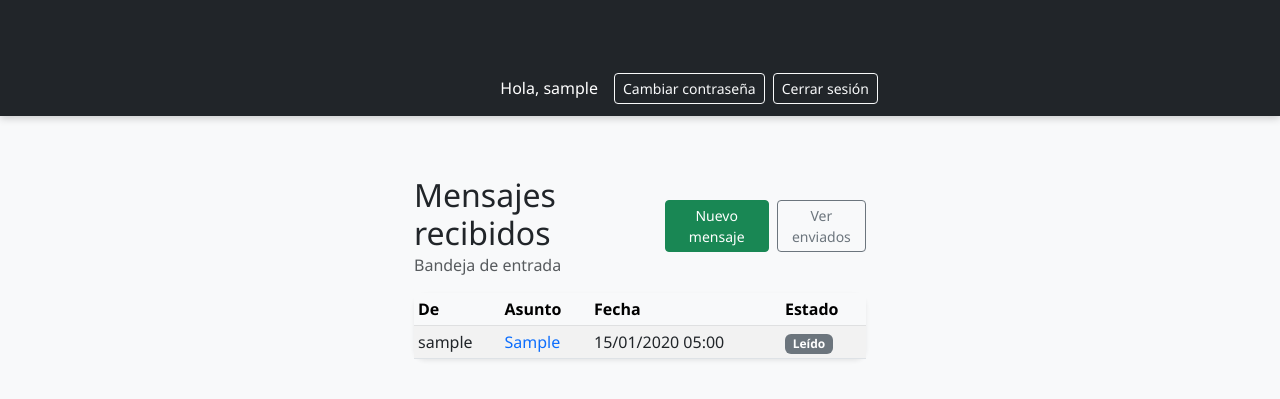
After one commit to raffaello64/plataformaweb, a Django app: page /mensajes/ in a window 1280 px wide. The commit adds this page. Shown: the top 399 px of the page. Run offline with Django 5.2, Linux system fonts and the light colour scheme; a user stored in the database is signed in; tables that the repository leaves empty hold one stand-in row (values such as "Sample post").

Commit message:
se agrega funcionalidad de mensajes

```diff
--- a/repositorio/models.py
+++ b/repositorio/models.py
@@ -3,7 +3,6 @@ En este módulo se establecen las estructuras principales.
 Acá se encuentran los modelos de usuarios, documentos y grupos
 y las correlaciones adentro del programa
 """
-
 
 from django.db import models
 from django.contrib.auth.models import User
@@ -64,3 +63,27 @@ class Perfil(models.Model):
     class Meta:
         verbose_name = "Perfil"
         verbose_name_plural = "Perfiles"
+
+
+class Mensaje(models.Model):
+    remitente = models.ForeignKey(
+        User,
+        on_delete=models.CASCADE,
+        related_name='mensajes_enviados'
+    )
+    destinatario = models.ForeignKey(
+        User,
+        on_delete=models.CASCADE,
+        related_name='mensajes_recibidos'
+    )
+    asunto = models.CharField(max_length=200)
+    contenido = models.TextField()
+    creado = models.DateTimeField(auto_now_add=True)
+    leido = models.BooleanField(default=False)
+
+    def __str__(self):
+        return f"{self.remitente.username} → {self.destinatario.username}: {self.asunto}"
+
+    class Meta:
+        verbose_name = "Mensaje"
+        verbose_name_plural = "Mensajes"
--- a/repositorio/templates/repositorio/dashboard_docente.html
+++ b/repositorio/templates/repositorio/dashboard_docente.html
@@ -2,7 +2,6 @@
 Interfaz en la que los docentes visualizar
 los archivos que han subido a la plataforma y agregar si es necesario
 -->
-
 
 {% extends 'repositorio/base.html' %}
 {% block title %}Dashboard Docente{% endblock %}
@@ -20,8 +19,9 @@ los archivos que han subido a la plataforma y agregar si es necesario
         </div>
     </div>
 
-    <div class="mb-3">
+    <div class="mb-3 d-flex gap-2">
         <a href="{% url 'subir_documento' %}" class="btn btn-success btn-sm">Subir nuevo documento</a>
+        <a href="{% url 'bandeja_entrada' %}" class="btn btn-outline-primary btn-sm">Mensajes</a>
     </div>
 
     <div class="card shadow-sm">
--- /dev/null
+++ b/repositorio/templates/repositorio/mensajes/bandeja_entrada.html
@@ -0,0 +1,66 @@
+{% extends "repositorio/base.html" %}
+{% block title %}Mensajes recibidos{% endblock %}
+
+{% block content %}
+<div class="container mt-4">
+
+    <div class="d-flex justify-content-between align-items-center mb-3">
+        <div>
+            <h2 class="mb-0">Mensajes recibidos</h2>
+            <p class="text-muted mb-0">Bandeja de entrada</p>
+        </div>
+
+        <div class="d-flex gap-2">
+            <a href="{% url 'redactar_mensaje' %}" class="btn btn-success btn-sm">
+                Nuevo mensaje
+            </a>
+            <a href="{% url 'mensajes_enviados' %}" class="btn btn-outline-secondary btn-sm">
+                Ver enviados
+            </a>
+        </div>
+    </div>
+
+    {% if mensajes %}
+        <div class="card shadow-sm">
+            <div class="card-body p-0">
+                <table class="table table-striped table-hover table-sm mb-0 align-middle">
+                    <thead class="table-light">
+                        <tr>
+                            <th scope="col">De</th>
+                            <th scope="col">Asunto</th>
+                            <th scope="col">Fecha</th>
+                            <th scope="col">Estado</th>
+                        </tr>
+                    </thead>
+
+                    <tbody>
+                        {% for m in mensajes %}
+                        <tr>
+                            <td>{{ m.remitente.username }}</td>
+                            <td>
+                                <a href="{% url 'detalle_mensaje' m.id %}">
+                                    {{ m.asunto }}
+                                </a>
+                            </td>
+                            <td>{{ m.creado|date:"d/m/Y H:i" }}</td>
+                            <td>
+                                {% if m.leido %}
+                                    <span class="badge bg-secondary">Leído</span>
+                                {% else %}
+                                    <span class="badge bg-primary">Nuevo</span>
+                                {% endif %}
+                            </td>
+                        </tr>
+                        {% endfor %}
+                    </tbody>
+
+                </table>
+            </div>
+        </div>
+
+    {% else %}
+        <p class="text-muted">No tienes mensajes recibidos.</p>
+    {% endif %}
+
+</div>
+{% endblock %}
--- a/repositorio/urls.py
+++ b/repositorio/urls.py
@@ -9,9 +9,19 @@ urlpatterns = [
     path('', views.login_view, name='login'),
     path('login/', views.login_view, name='login_alt'),
     path('logout/', views.logout_view, name='logout'),
+
     path('dashboard_docente/', views.dashboard_docente_view, name='dashboard_docente'),
     path('dashboard_estudiante/', views.dashboard_estudiante_view, name='dashboard_estudiante'),
+
     path('subir/', views.subir_documento_view, name='subir_documento'),
     path('eliminar/<int:documento_id>/', views.eliminar_documento_view, name='eliminar_documento'),
     path('descargar/<int:documento_id>/', views.descargar_documento_view, name='descargar_documento'),
+
+    # ======================
+    #   SISTEMA DE MENSAJES
+    # ======================
+    path('mensajes/', views.bandeja_entrada_view, name='bandeja_entrada'),
+    path('mensajes/enviados/', views.mensajes_enviados_view, name='mensajes_enviados'),
+    path('mensajes/nuevo/', views.redactar_mensaje_view, name='redactar_mensaje'),
+    path('mensajes/<int:mensaje_id>/', views.detalle_mensaje_view, name='detalle_mensaje'),
 ]
--- a/repositorio/views.py
+++ b/repositorio/views.py
@@ -3,7 +3,6 @@ En este módulo se encuentra la lógica de la aplicación.
 Se almacenan las vistas que procesan las solicitudes de los usuarios
 y se generan las páginas correspondientes.
 """
-
 
 from django.contrib import messages
 from django.http import FileResponse, Http404, HttpResponse
@@ -15,8 +14,8 @@ from django.contrib.auth.decorators import login_required, user_passes_test
 from django.shortcuts import render, redirect, get_object_or_404
 from django.contrib.auth.models import User
 
-from .forms import DocumentoForm, UploadFileForm
-from .models import Documento, Perfil, Grupo
+from .forms import DocumentoForm, UploadFileForm, MensajeForm
+from .models import Documento, Perfil, Grupo, Mensaje
 
 
 # Log in
@@ -79,6 +78,7 @@ def dashboard_docente_view(request):
         'documentos': documentos,
         'perfil': perfil
     })
+
 
 # Página de inicio del estudiante
 @login_required
@@ -174,7 +174,7 @@ def descargar_documento_view(request, documento_id):
     return response
 
 
-# Importar datos desde cdv para creación de credenciales
+# Importar datos desde csv para creación de credenciales
 @user_passes_test(lambda u: u.is_superuser)
 def importar_usuarios_view(request):
     if request.method == 'POST':
@@ -216,3 +216,75 @@ def importar_usuarios_view(request):
         form = UploadFileForm()
 
     return render(request, 'repositorio/importar_usuarios.html', {'form': form})
+
+
+# ==========================
+#     SISTEMA DE MENSAJES
+# ==========================
+
+@login_required
+def bandeja_entrada_view(request):
+    """
+    Muestra los mensajes recibidos por el usuario logueado.
+    """
+    mensajes = Mensaje.objects.filter(destinatario=request.user).order_by('-creado')
+    return render(request, 'repositorio/mensajes/bandeja_entrada.html', {
+        'mensajes': mensajes,
+    })
+
+
+@login_required
+def mensajes_enviados_view(request):
+    """
+    Muestra los mensajes enviados por el usuario logueado.
+    """
+    mensajes = Mensaje.objects.filter(remitente=request.user).order_by('-creado')
+    return render(request, 'repositorio/mensajes/mensajes_enviados.html', {
+        'mensajes': mensajes,
+    })
+
+
+@login_required
+def redactar_mensaje_view(request):
+    """
+    Permite enviar un mensaje a usuarios del mismo grupo:
+    - Docente → solo estudiantes de su grupo.
+    - Estudiante → solo docentes de su grupo.
+    """
+    if request.method == 'POST':
+        form = MensajeForm(request.POST, user=request.user)
+        if form.is_valid():
+            mensaje = form.save(commit=False)
+            mensaje.remitente = request.user
+            mensaje.save()
+            messages.success(request, "Mensaje enviado correctamente.")
+            return redirect('bandeja_entrada')
+    else:
+        form = MensajeForm(user=request.user)
+
+    return render(request, 'repositorio/mensajes/redactar_mensaje.html', {
+        'form': form,
+    })
+
+
+@login_required
+def detalle_mensaje_view(request, mensaje_id):
+    """
+    Muestra un mensaje individual y, si el usuario es el destinatario,
+    lo marca como leído.
+    """
+    mensaje = get_object_or_404(Mensaje, id=mensaje_id)
+
+    # Seguridad: solo remitente o destinatario pueden ver el mensaje
+    if mensaje.destinatario != request.user and mensaje.remitente != request.user:
+        messages.error(request, "No tienes permiso para ver este mensaje.")
+        return redirect('bandeja_entrada')
+
+    # Si el usuario es el destinatario y el mensaje aún no está leído, marcarlo
+    if mensaje.destinatario == request.user and not mensaje.leido:
+        mensaje.leido = True
+        mensaje.save(update_fields=['leido'])
+
+    return render(request, 'repositorio/mensajes/mensaje_detalle.html', {
+        'mensaje': mensaje,
+    })
```
Also changed, not shown: repositorio/admin.py (+12 -1 lines), repositorio/forms.py (+45 -3 lines), repositorio/templates/repositorio/dashboard_estudiante.html (+7 -2 lines), repositorio/templates/repositorio/mensajes/mensaje_detalle.html (added, +34 -0 lines), repositorio/templates/repositorio/mensajes/mensajes_enviados.html (added, +54 -0 lines), repositorio/templates/repositorio/mensajes/redactar_mensaje.html (added, +50 -0 lines).
